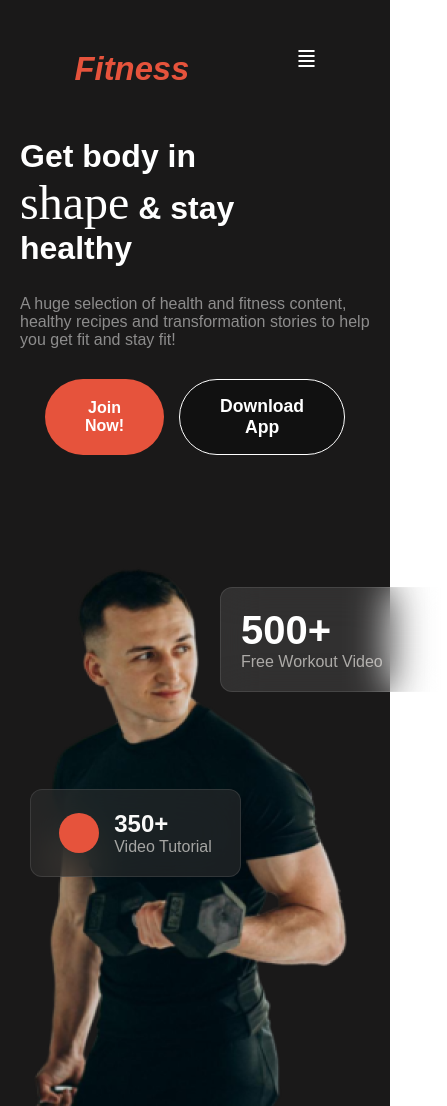
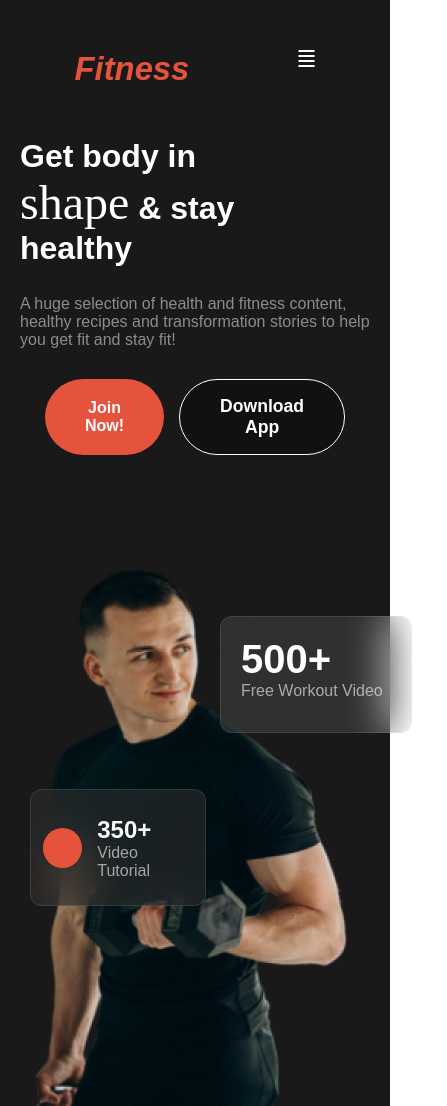
Before and after one commit to aminulislamolin22/RB10A2-Fitness-Site, a plain HTML site: page index.html in a window 390 px wide. Shown: the top 1106 px of the page, 447 px wide, since content can reach past the window. Drawn offline with Linux system fonts and the light colour scheme; a web font is replaced by a local one.

Commit message:
made more responsive

```diff
--- a/styles/style.css
+++ b/styles/style.css
@@ -550,12 +550,16 @@ hr {
     }
 
     .sub-btn-1 {
+        width: 150px;
+        height: 75px;
         position: relative;
         bottom: 340px;
         left: 10px;
     }
 
     .sub-btn-2 {
+        width: 150px;
+        height: 75px;
         position: relative;
         left: 200px;
     }
```
